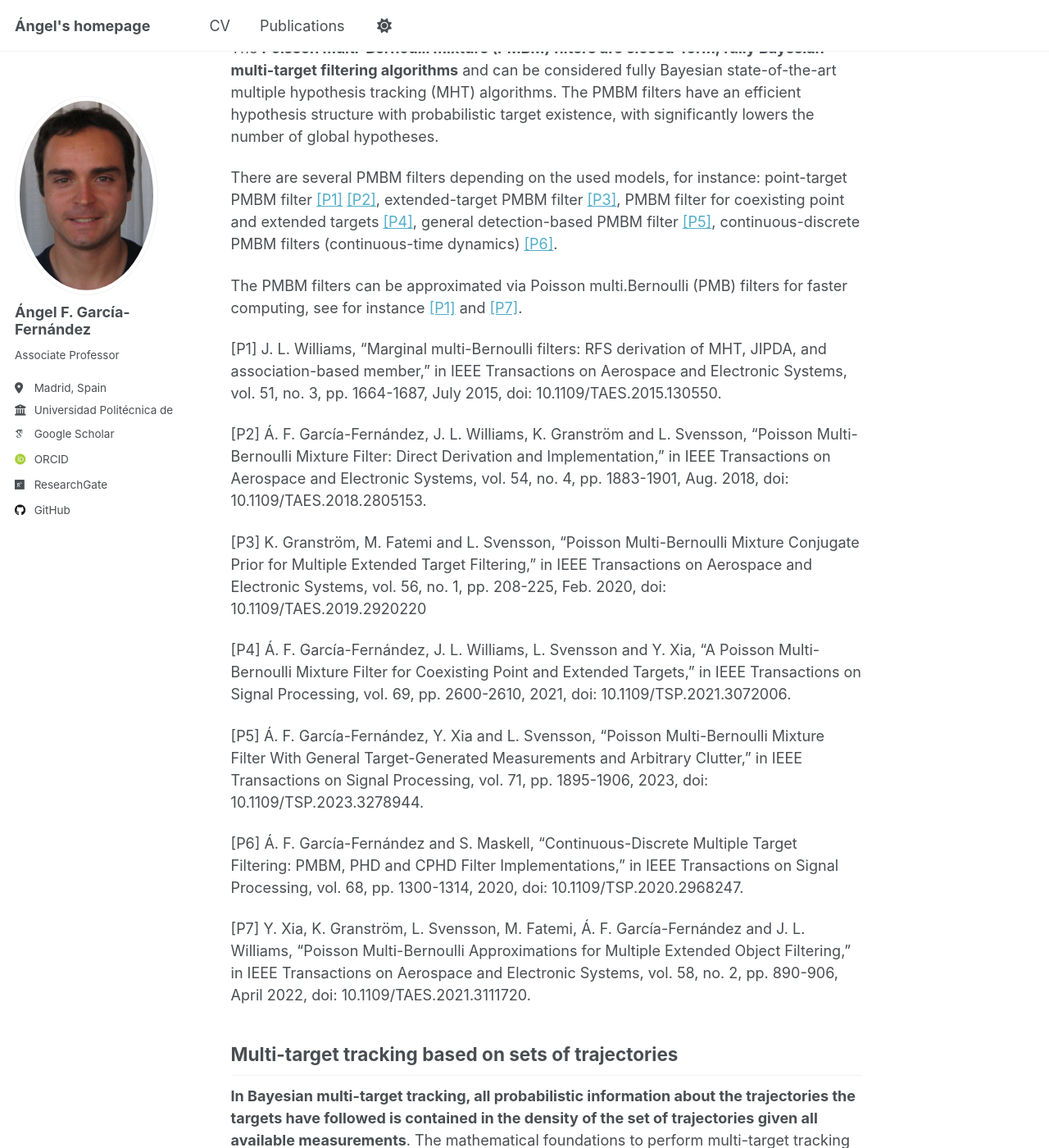
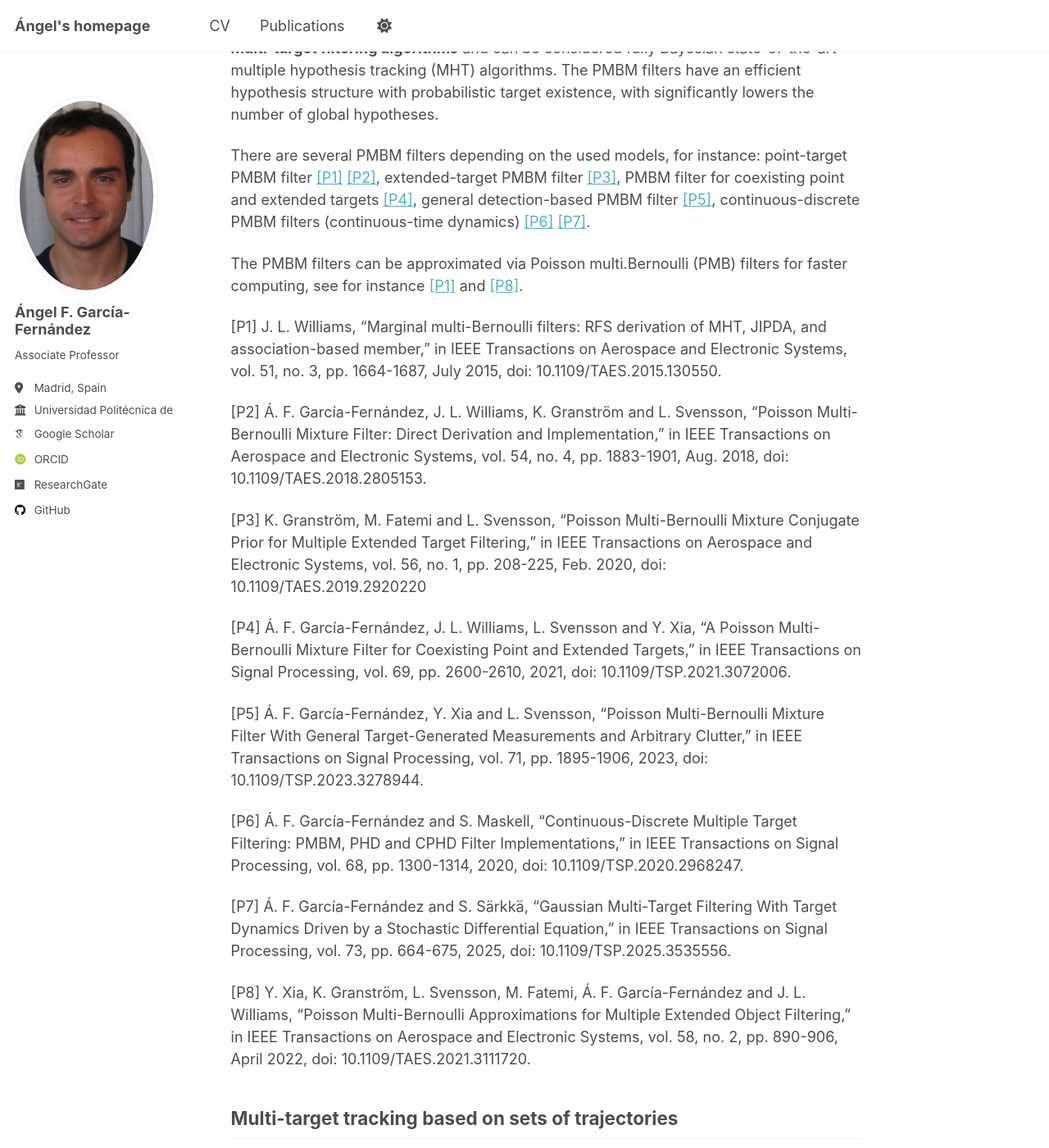
Before and after one commit to Agarciafernandez/Agarciafernandez.github.io, a Jekyll site: the page built from _pages/about.md, in a window 1280 px wide and 1400 px high, scrolled down 1363 px. Shown: the whole window at 82% size. Built offline with Jekyll 4.4.1, drawn with Linux system fonts in a browser that asks for light colours; some web fonts are replaced; some of the changed text lies outside the part shown.

Commit message:
Update about.md

```diff
--- a/_pages/about.md
+++ b/_pages/about.md
@@ -37,9 +37,9 @@ Poisson multi-Bernoulli mixture (PMBM) filters
 
 The **Poisson multi-Bernoulli mixture (PMBM) filters are closed-form, fully Bayesian multi-target filtering algorithms** and can be considered fully Bayesian state-of-the-art multiple hypothesis tracking (MHT) algorithms. The PMBM filters have an efficient hypothesis structure with probabilistic target existence, with significantly lowers the number of global hypotheses.
 
-There are several PMBM filters depending on the used models, for instance: point-target PMBM filter [[P1]](https://ieeexplore.ieee.org/abstract/document/7272821) [[P2]](https://ieeexplore.ieee.org/abstract/document/8289337), extended-target PMBM filter [[P3]](https://ieeexplore.ieee.org/abstract/document/8730493), PMBM filter for coexisting point and extended targets [[P4]](https://ieeexplore.ieee.org/abstract/document/9399297), general detection-based PMBM filter [[P5]](https://ieeexplore.ieee.org/abstract/document/10130623), continuous-discrete PMBM filters (continuous-time dynamics) [[P6]](https://ieeexplore.ieee.org/abstract/document/8964451).
+There are several PMBM filters depending on the used models, for instance: point-target PMBM filter [[P1]](https://ieeexplore.ieee.org/abstract/document/7272821) [[P2]](https://ieeexplore.ieee.org/abstract/document/8289337), extended-target PMBM filter [[P3]](https://ieeexplore.ieee.org/abstract/document/8730493), PMBM filter for coexisting point and extended targets [[P4]](https://ieeexplore.ieee.org/abstract/document/9399297), general detection-based PMBM filter [[P5]](https://ieeexplore.ieee.org/abstract/document/10130623), continuous-discrete PMBM filters (continuous-time dynamics) [[P6]](https://ieeexplore.ieee.org/abstract/document/8964451) [[P7]](https://ieeexplore.ieee.org/abstract/document/10857380).
 
-The PMBM filters can be approximated via Poisson multi.Bernoulli (PMB) filters for faster computing, see for instance [[P1]](https://ieeexplore.ieee.org/abstract/document/7272821) and [[P7]](https://ieeexplore.ieee.org/abstract/document/9535241).
+The PMBM filters can be approximated via Poisson multi.Bernoulli (PMB) filters for faster computing, see for instance [[P1]](https://ieeexplore.ieee.org/abstract/document/7272821) and [[P8]](https://ieeexplore.ieee.org/abstract/document/9535241).
 
 [P1] J. L. Williams, "Marginal multi-Bernoulli filters: RFS derivation of MHT, JIPDA, and association-based member," in IEEE Transactions on Aerospace and Electronic Systems, vol. 51, no. 3, pp. 1664-1687, July 2015, doi: 10.1109/TAES.2015.130550.
 
@@ -53,7 +53,9 @@ The PMBM filters can be approximated via Poisson multi.Bernoulli (PMB) filters f
 
 [P6] Á. F. García-Fernández and S. Maskell, "Continuous-Discrete Multiple Target Filtering: PMBM, PHD and CPHD Filter Implementations," in IEEE Transactions on Signal Processing, vol. 68, pp. 1300-1314, 2020, doi: 10.1109/TSP.2020.2968247.
 
-[P7] Y. Xia, K. Granström, L. Svensson, M. Fatemi, Á. F. García-Fernández and J. L. Williams, "Poisson Multi-Bernoulli Approximations for Multiple Extended Object Filtering," in IEEE Transactions on Aerospace and Electronic Systems, vol. 58, no. 2, pp. 890-906, April 2022, doi: 10.1109/TAES.2021.3111720.
+[P7] Á. F. García-Fernández and S. Särkkä, "Gaussian Multi-Target Filtering With Target Dynamics Driven by a Stochastic Differential Equation," in IEEE Transactions on Signal Processing, vol. 73, pp. 664-675, 2025, doi: 10.1109/TSP.2025.3535556.
+
+[P8] Y. Xia, K. Granström, L. Svensson, M. Fatemi, Á. F. García-Fernández and J. L. Williams, "Poisson Multi-Bernoulli Approximations for Multiple Extended Object Filtering," in IEEE Transactions on Aerospace and Electronic Systems, vol. 58, no. 2, pp. 890-906, April 2022, doi: 10.1109/TAES.2021.3111720.
 
 
 Multi-target tracking based on sets of trajectories
```
Also changed, not shown: other parts of _pages/about.md (+2 -2 lines).
